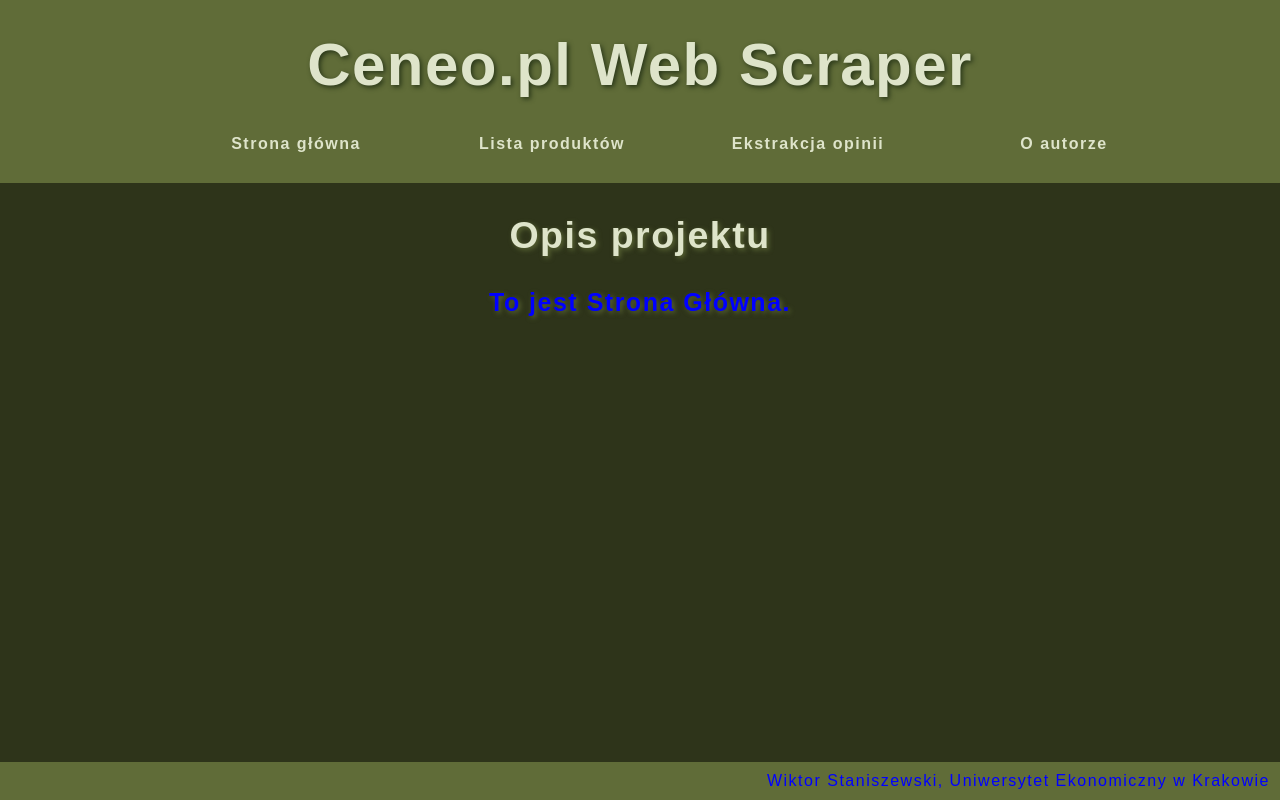
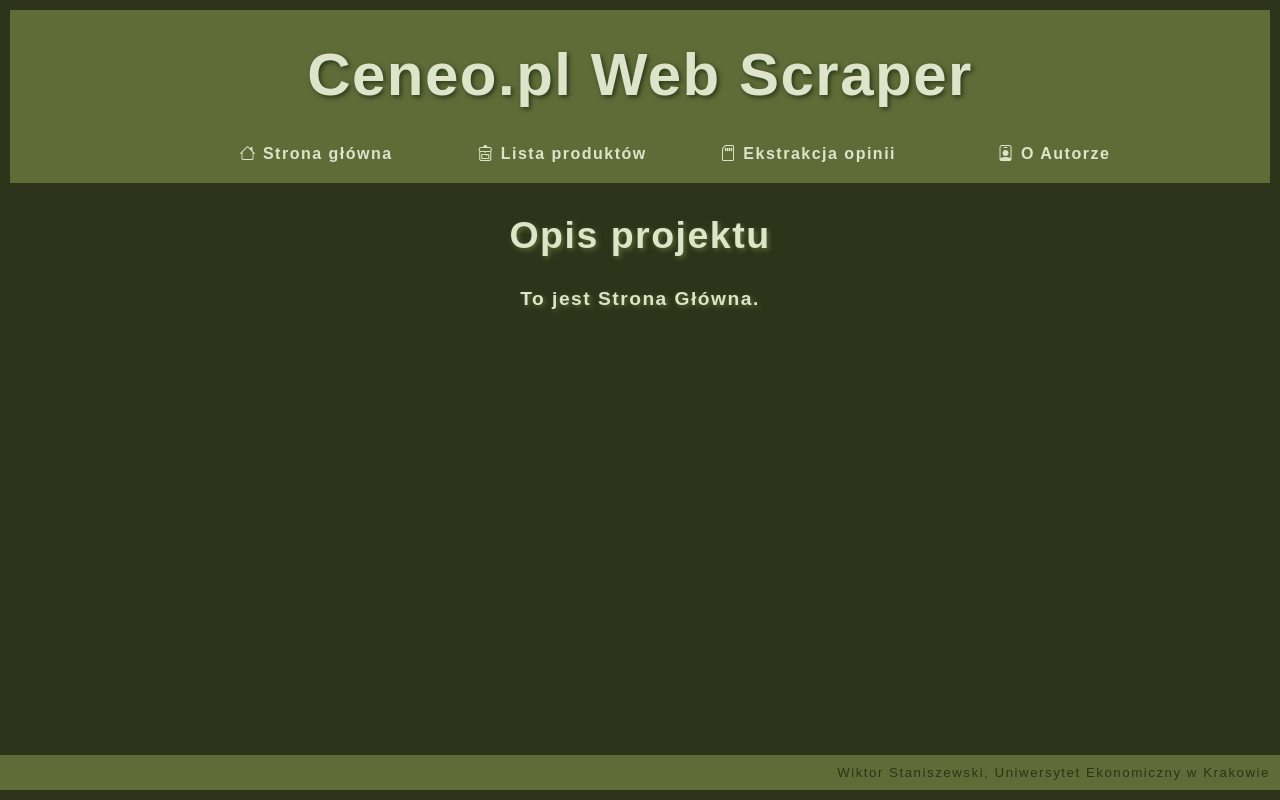
Before and after one commit to WiktorStaniszewski/CeneoWebScraperWS, a Flask app: page / in a window 1280 px wide. Run offline with Flask 3, Linux system fonts and the light colour scheme.

Commit message:
2024-05-27 WS

```diff
--- a/app/routes.py
+++ b/app/routes.py
@@ -4,10 +4,12 @@
 import os
 import pandas as pd
 import numpy as np
+import io
 from bs4 import BeautifulSoup
 from app import utils
 from matplotlib import pyplot as plt
 from flask import render_template,request,redirect,url_for
+from flask import send_file
 
 @app.route('/')
 def index():
@@ -23,6 +25,7 @@
             page_dom = BeautifulSoup(response.text, "html.parser")
             opinions_count = utils.extract(page_dom, "a.product-review__link > span")
             if opinions_count:
+                product_name = utils.extract(page_dom, "h1")
                 all_opinions = []
                 while (url):
                     response = requests.get(url)
@@ -45,7 +48,21 @@
                     with open(f"app/data/opinions/{product_id}.json", 'w', encoding="UTF-8") as jfile:
                         json.dump(all_opinions,jfile,indent=3, ensure_ascii=False)
                     opinions = pd.DataFrame.from_dict(all_opinions)
-
+                    opinions.rating = opinions.rating.apply(lambda rate: rate.split("/")[0].replace(",",".")).astype(float)
+                    product = {
+                        "product_id" : product_id,
+                        "product_name" : product_name,
+                        "opinions_count" : opinions.shape[0],
+                        "pros_count" : int(opinions.pros.astype(bool).sum()),
+                        "cons_count" : int(opinions.cons.astype(bool).sum()),
+                        "average_rating" : opinions.rating.mean(),
+                        "rating_distribution" : opinions.rating.value_counts().sort_index().reindex(np.arange(0,5.5,0.5), fill_value=0.0).to_dict(),
+                        "recommendation_distribution" : opinions.recommendation.value_counts(dropna=False).reindex(["Polecam",None,"Nie polecam"]).to_dict()
+                    }
+                    if not os.path.exists("app/data/products"):
+                        os.mkdir('app/data/products')
+                    with open(f"app/data/products/{product_id}.json", 'w', encoding="UTF-8") as jfile:
+                        json.dump(product, jfile, indent=3, ensure_ascii=False)
                 return redirect(url_for('product', product_id=product_id))
             return render_template("extract.html", error="Dla produktu o podanym kodzie nie ma opinii")
         return render_template("extract.html", error="Produkt o podanym kodzie nie istnieje")
@@ -53,8 +70,11 @@
 
 @app.route('/products')
 def products():
-    products = [filename.split('.')[0] for filename in os.listdir("app/data/opinions")]
-
+    products_list = [filename.split('.')[0] for filename in os.listdir("app/data/opinions")]
+    products = []
+    for product_id in products_list:
+        with open(f"app/data/products/{product_id}.json", 'r', encoding="UTF-8") as jfile:
+            products.append(json.load(jfile))
     return render_template("products.html", products=products)
 
 @app.route('/author')
@@ -64,3 +84,17 @@
 @app.route('/product/<product_id>')
 def product(product_id):
     return render_template("product.html", product_id=product_id)
+
+@app.route('/product/download_json/<product_id>')
+def download_json(product_id):
+    return send_file(f"data/products/{product_id}.json", "text/json", as_attachment=True)
+
+@app.route('/product/download_csv/<product_id>')
+def download_csv(product_id):
+    opinions = pd.read_json(f"app/data/opinions/{product_id}.json")
+    buffer = io.BytesIO(opinions.to_csv(sep=";", decimal=",", index=False).encode())
+    return send_file(buffer, "text/csv", as_attachment=True, download_name=f"{product_id}.csv")
+
+@app.route('/product/download_xlsx/<product_id>')
+def download_xlsx(product_id):
+    pass
--- a/app/static/style.css
+++ b/app/static/style.css
@@ -11,11 +11,11 @@
 header{
     background-color: #606c38;
     width: auto;
-    margin: 0;
+    margin: 10px;
     padding: 0;
 }
 p{
-    color: blue;
+    font-size: 1.2rem;
 }
 h1{
     color:#DEE4CA;
@@ -32,8 +32,7 @@
     margin-left: 0;
 }
 li{
-    width: 250px;
-    text-align: center;
+    width: 240px;
     display: inline-block;
     font-size: 1rem;
     border-style:solid;
@@ -48,7 +47,7 @@
     color: #DEE4CA;
     text-decoration: none;
     font-weight: bold;
-    padding: 20px 0 30px 0;
+    padding: 20px 0 20px 0;
 }
 li:hover{
     background-color: #465222;
@@ -67,19 +66,19 @@
     100% { opacity: 1; }
 }
 .signature{
-    position: fixed;
+    position:fixed;
     bottom: 0;
     padding: 10px 10px 10px;
     background-color: #606c38;
     text-align: right;
-    margin-bottom: 0;
+    margin: 0px 0px 10px 0px;
     width: 100%;
     height: auto;
     right: 0;
 }
-footer{
+footer > p{
     color: #283618;
-    position: relative;
+    font-size: smaller;
 }
 .id{
     margin: 0;
@@ -108,5 +107,9 @@
     background-color: #5B6735;
 }
 .error{
+    text-decoration: none;
+    text-shadow: none;
+    font-weight: light;
+    font-size: medium;
     color: red;
 }
--- a/app/templates/base.html
+++ b/app/templates/base.html
@@ -11,10 +11,10 @@
     <header>
         <h1>Ceneo.pl Web Scraper</h1>
         <ul>
-            <li><a href="{{url_for('index')}}">Strona główna</a></li>
-            <li><a href="{{url_for('products')}}">Lista produktów</a></li>
-            <li><a href="{{url_for('extract')}}">Ekstrakcja opinii</a></li>
-            <li><a href="{{url_for('author')}}">O autorze</a></li>
+            <li><a href="{{url_for('index')}}"><i class="bi bi-house"> </i>Strona główna</a></li>
+            <li><a href="{{url_for('products')}}"><i class="bi bi-backpack4"></i> Lista produktów</a></li>
+            <li><a href="{{url_for('extract')}}"><i class="bi bi-sd-card"></i> Ekstrakcja opinii</a></li>
+            <li><a href="{{url_for('author')}}"><i class="bi bi-person-badge"></i> O Autorze</a></li>
         </ul>
     </header>
     <section>
```
